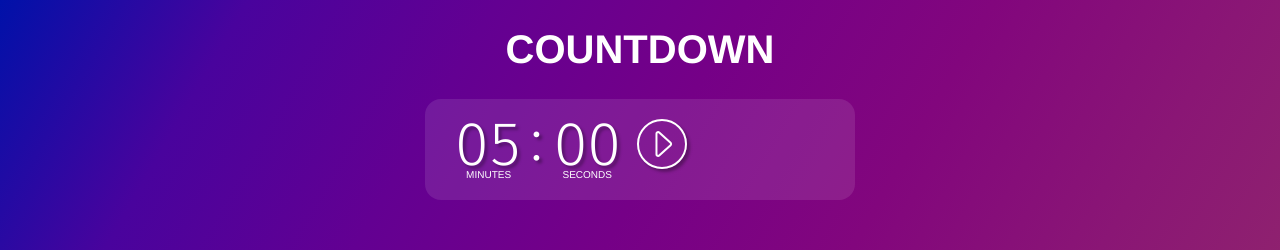
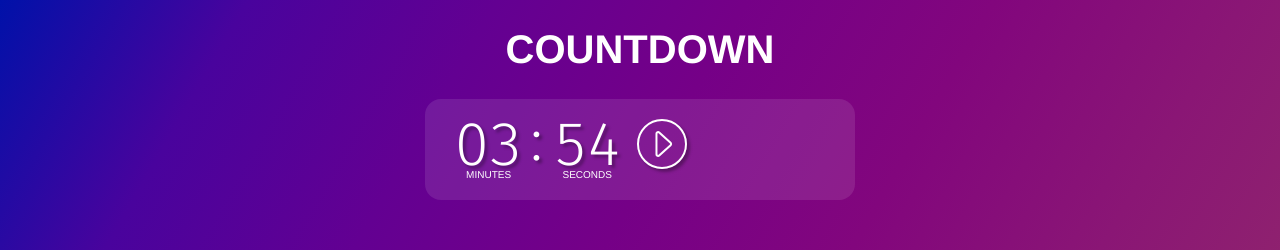
Before and after one commit to zhjrcc/Timer, a React (Vite) app: page / in a window 1280 px wide. Shown: the top 250 px of the page. Built offline with nearby package versions, Linux system fonts and the light colour scheme.

Commit message:
playpause completed

```diff
--- /dev/null
+++ b/src/Button.jsx
@@ -0,0 +1,9 @@
+function Button({ icon, label, onClick }) {
+  return (
+    <button className="toggle" title={label} onClick={onClick}>
+      <img src={`icons/${icon}.svg`} alt="Play" />
+    </button>
+  )
+}
+
+export default Button
--- /dev/null
+++ b/src/Number.jsx
@@ -0,0 +1,9 @@
+function Number({ value, label }) {
+  return (
+    <li className="part">
+      <p className="number">{String(value).padStart(2, 0)}</p>
+      <p className="unit">{label}</p>
+    </li>
+  )
+}
+export default Number
--- /dev/null
+++ b/src/TimeDisplay.jsx
@@ -0,0 +1,15 @@
+import Number from "./Number"
+
+function TimeDisplay({ time }) {
+  const minutes = Math.floor(time / 60)
+  const seconds = time % 60
+  return (
+    <ul className="parts">
+      <Number value={minutes} label="minutes" />
+      <li className="colon">:</li>
+      <Number value={seconds} label="seconds" />
+    </ul>
+  )
+}
+
+export default TimeDisplay
--- a/src/Timer.jsx
+++ b/src/Timer.jsx
@@ -1,20 +1,39 @@
-function Timer() {
+import TimeDisplay from "./TimeDisplay"
+import Button from "./Button"
+import { useEffect, useState } from "react"
+
+function Timer({ startTime }) {
+  const [remaining, setRemaining] = useState(startTime)
+  const [isRunning, setRunning] = useState(false)
+
+  useEffect(() => {
+    if (!isRunning) {
+      return
+    }
+    function tick() {
+      setRemaining((prevState) => {
+        const value = prevState - 1
+        if (value <= 0) {
+          setRunning(false)
+          return startTime
+        }
+        return value
+      })
+    }
+    const interval = setInterval(tick, 1000)
+    return () => clearInterval(interval)
+  }, [isRunning, startTime])
+
+  const play = () => setRunning(true)
+  const pause = () => setRunning(false)
   return (
-    <section className="timer">
-      <ul className="parts">
-        <li className="part">
-          <p className="number">05</p>
-          <p className="unit">minutes</p>
-        </li>
-        <li className="colon">:</li>
-        <li className="part">
-          <p className="number">00</p>
-          <p className="unit">seconds</p>
-        </li>
-      </ul>
-      <button className="toggle" title="Play">
-        <img src="icons/play.svg" alt="Play" />
-      </button>
+    <section className={`timer ${isRunning} ? "timer-ticking : ""`}>
+      <TimeDisplay time={remaining} />
+      {isRunning ? (
+        <Button icon="pause" label="Pause" onClick={pause} />
+      ) : (
+        <Button icon="play" label="play" onClick={play} />
+      )}
     </section>
   )
 }
--- a/src/TimerManager.jsx
+++ b/src/TimerManager.jsx
@@ -3,7 +3,7 @@ import Timer from "./Timer"
 function TimerManager() {
   return (
     <div className="timers">
-      <Timer />
+      <Timer startTime={234} />
     </div>
   )
 }
```
